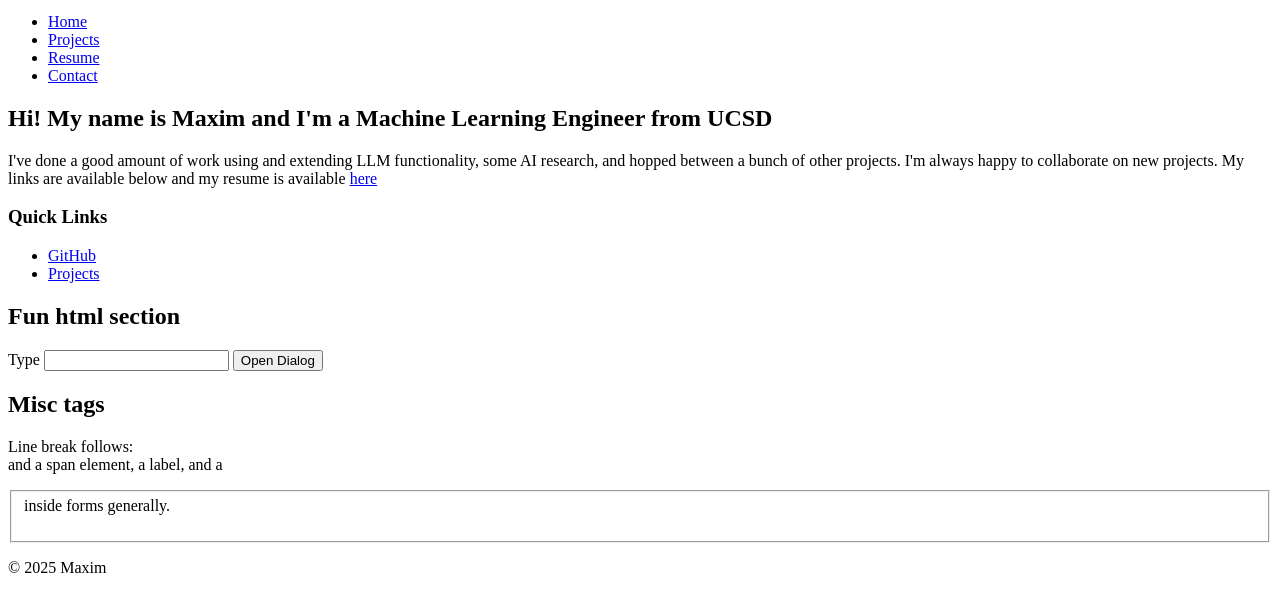
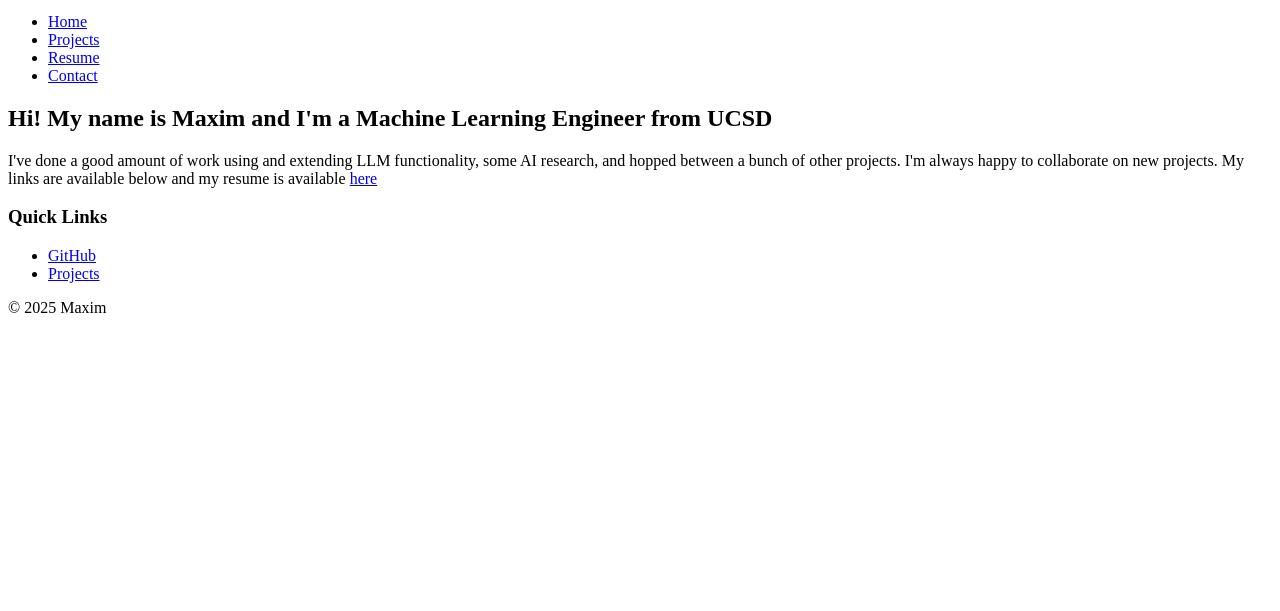
Before and after one commit to MaximPodgore/portfolio-for-a-hw-assignment, a plain HTML site: page index.html in a window 1280 px wide. Shown: the part 101-712 px from the top of the page. Drawn offline with Linux system fonts and the light colour scheme.

Commit message:
Removed old extra html, because I added those elements elsewhere earlier

```diff
--- a/index.html
+++ b/index.html
@@ -46,26 +46,10 @@
                 </article>
             </section>
 
+            <noscript>
+                <p>Please enable JavaScript for full functionality.</p>
+            </noscript>
 
-            <section>
-                <h1>Fun html section</h1>
-                <form id="demoForm">
-                    <label for="demoInput">Type</label>
-                    <input id="demoInput" name="demoInput" type="text">
-                    <button type="button" id="openDialog">Open Dialog</button>
-                </form>
-
-                <dialog id="demoDialog">
-                    <p>This is a <strong>dialog</strong> example with a <em>mixed</em> inline message.</p>
-                    <button id="closeDemo">Close</button>
-                </dialog>
-
-                <h2>Misc tags</h2>
-                <p>Line break follows:<br>and a <span>span</span> element, a <label>label</label>, and a <fieldset>inside forms generally.</p>
-                <noscript>
-                    <p>Please enable JavaScript for full functionality.</p>
-                </noscript>
-            </section>
         </main>
 
         <footer>
```
